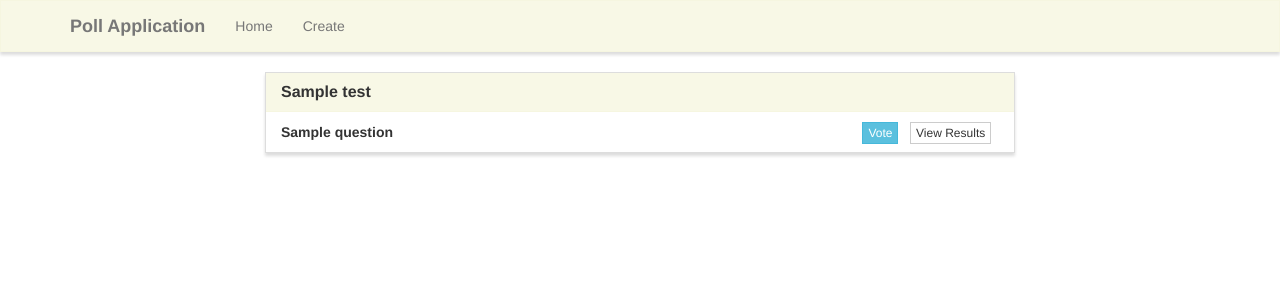
After one commit to 19VaNeK99/questionnaire, a Django app: template core/polls/templates/polls/test_set.html in a window 1280 px wide. The commit adds this page. Shown: the top 300 px of the page. Run offline with Django 3.2, Linux system fonts and the light colour scheme; the template is opened without the code that fills it: most values are stand-ins (such as "Sample title", 1, 10 or a date in 2020); some libraries are stand-ins or nearby versions.

Commit message:
added list test set and form for every question

```diff
--- a/core/polls/models.py
+++ b/core/polls/models.py
@@ -6,7 +6,6 @@ class TestSet(models.Model):
     title = models.CharField(max_length=200)
     visible = models.BooleanField(default=False)
     questions = models.ManyToManyField('Question', blank=True)
-
 
     def __str__(self):
         return self.title
--- /dev/null
+++ b/core/polls/templates/polls/test_set.html
@@ -0,0 +1,28 @@
+{% extends "polls/base.html" %}
+
+{% block title %}Test Set{% endblock %}
+
+{% block main %}
+<div class="row">
+    <div class="col-lg-8 col-lg-offset-2">
+        <div class="panel panel-default">
+            <div class="panel-heading">
+                <h3 class="panel-title">{{ test_set.title }}</h3>
+            </div>
+
+            <ul class="list-group">
+                {% for question in questions %}
+                <li class="list-group-item">
+                    <strong>{{ question.title }}</strong>
+                    <span class="pull-right">
+                        <a href="{% url 'vote' question.id %}" class="btn btn-info btn-xs">Vote</a> &nbsp;
+                        <a href="{% url 'results' question.id %}" class="btn btn-default btn-xs">View Results</a> &nbsp;
+                    </span>
+                </li>
+                {% endfor %}
+            </ul>
+
+        </div>
+    </div>
+</div>
+{% endblock %}
--- a/core/polls/urls.py
+++ b/core/polls/urls.py
@@ -15,4 +15,5 @@ urlpatterns = [
     path('create/', views.create, name='create'),
     path('results/<poll_id>/', views.results, name='results'),
     path('vote/<poll_id>/', views.vote, name='vote'),
+    path('test_set/<test_set_id>/', views.test_set, name='test_set')
 ]
```
Also changed, not shown: core/polls/templates/polls/vote.html (+18 -24 lines), core/polls/views.py (+15 -3 lines).
